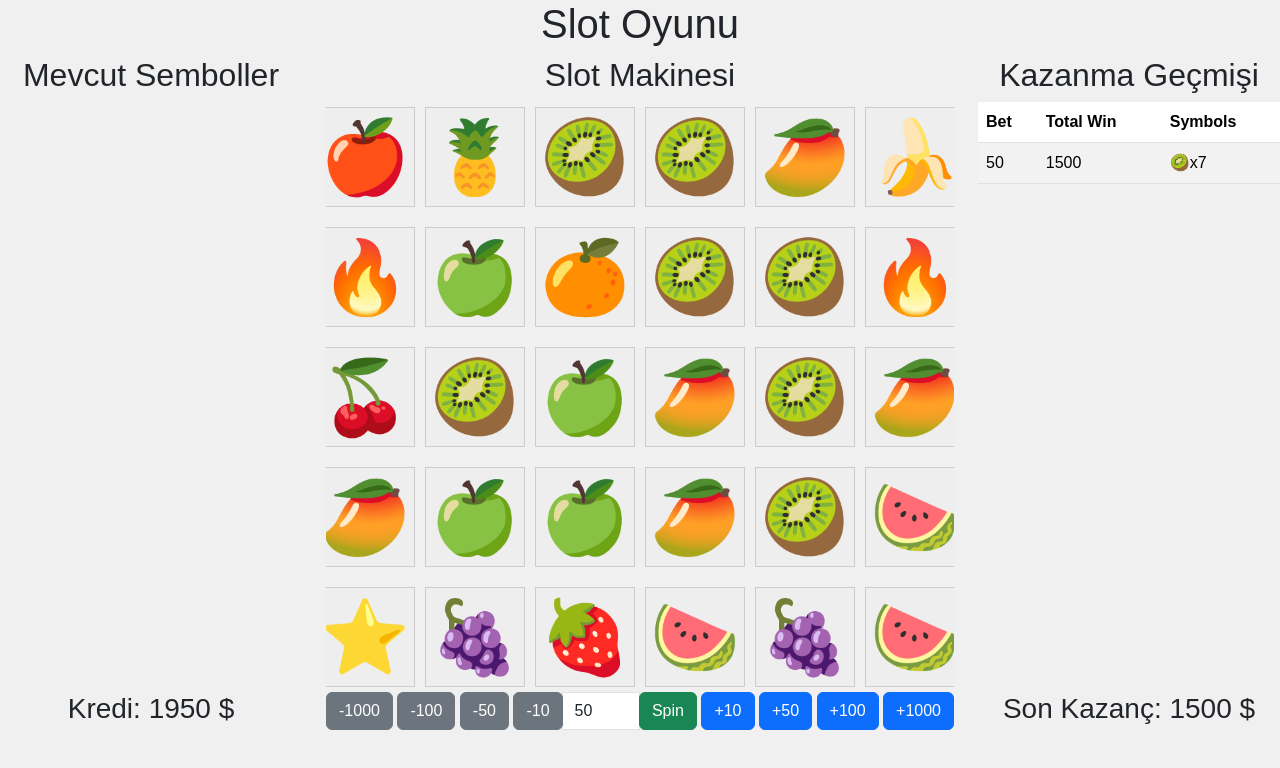
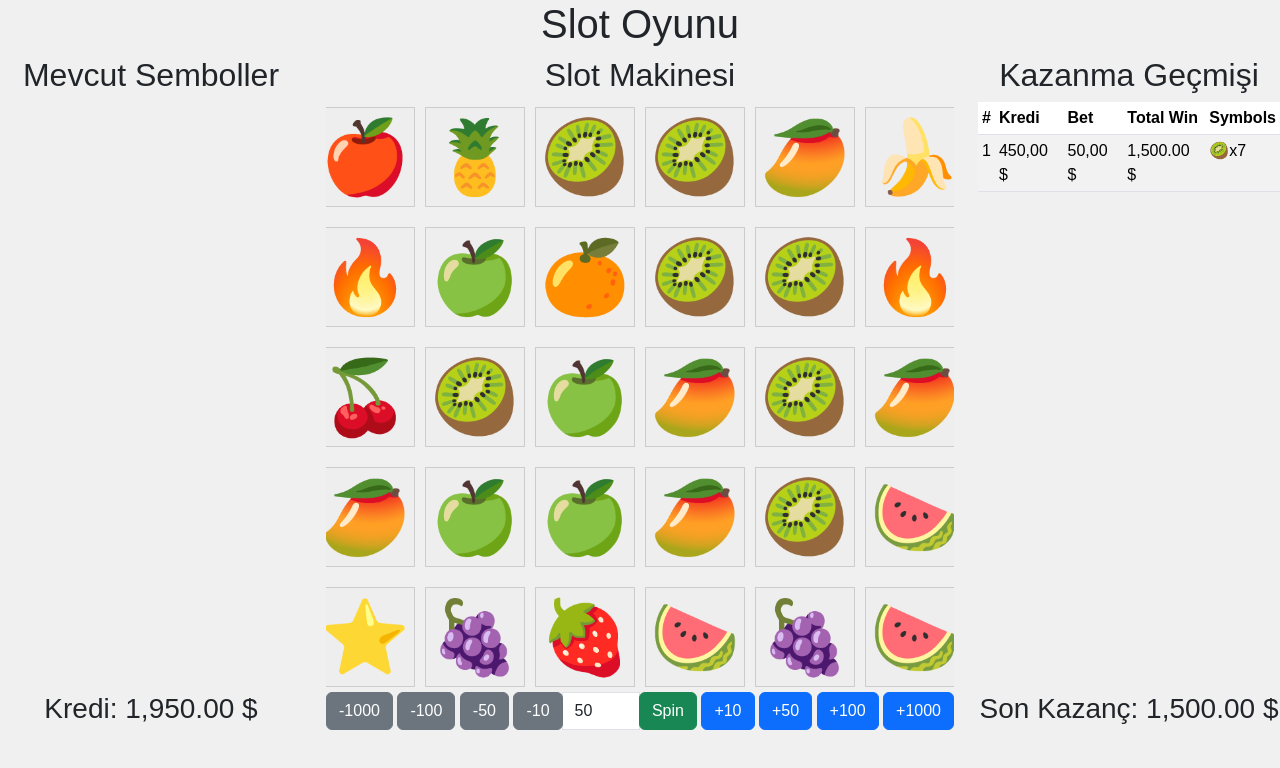
Before and after one commit to battincik/basic-slots-game, a plain HTML site: page index.html in a window 1280 px wide. Both pictures are taken after a click on the button "Spin". Drawn offline with nearby package versions, Linux system fonts and the light colour scheme.

Commit message:
v8 :up:
Tablo sm hale getirildi ve yeni şeyler eklendi sırası
mevcut kredi bet ve total win seklinde
para birimleri daha okunaklı oldu
+ bet float ile verilebiliyor yani ondalık olarak kurus olarak falan filan iyi forumlar

```diff
--- a/index.html
+++ b/index.html
@@ -68,9 +68,11 @@
             </div>
             <div class="col-md-3">
                 <h2 class="text-center">Kazanma Geçmişi</h2>
-                <table class="table table-striped" id="history">
+                <table class="table table-striped table-sm table-hover" id="history">
                     <thead>
                         <tr>
+                            <th scope="col">#</th>
+                            <th scope="col">Kredi</th>
                             <th scope="col">Bet</th>
                             <th scope="col">Total Win</th>
                             <th scope="col">Symbols</th>
@@ -86,7 +88,7 @@
         <divider />
         <div class="row">
             <div class="col-md-3">
-                <h3 class="text-center">Kredi: <span id="current-credit"></span> $</h3>
+                <h3 class="text-center">Kredi: <span id="current-credit"></span></h3>
             </div>
             <div class="col-md-6">
                 <div class="input-group">
@@ -107,7 +109,7 @@
                 </div>
             </div>
             <div class="col-md-3">
-                <h3 class="text-center">Son Kazanç: <span id="last-win"></span> $</h3>
+                <h3 class="text-center">Son Kazanç: <span id="last-win"></span></h3>
             </div>
 
 
--- a/script.js
+++ b/script.js
@@ -34,12 +34,12 @@ var increaseButton = document.querySelector("button.btn-primary"); // Artırma b
 var spinButonu = document.querySelector("button.btn-success"); // Spin düğmesini seçiyoruz
 var slotRows = document.querySelectorAll(".slots .row"); // Slot satırlarını seçiyoruz
 
-krediAlani.textContent = kredi; // Kredi miktarını güncelle
-kazancAlani.textContent = sonKazanc; // Kazanç miktarını güncelle
+krediAlani.textContent = formatCurrency(kredi); // Kredi miktarını güncelle
+kazancAlani.textContent = formatCurrency(sonKazanc); // Kazanç miktarını güncelle
 
 spinButonu.addEventListener("click", function () { // Spin düğmesine tıklandığında
     if (spinning) return alert("Dönme işlemi devam ediyor, lütfen bekleyin!"); // Dönme işlemi devam ediyorsa, kullanıcıya uyarı ver
-    var currentBet = parseInt(betInput.value); // Mevcut bahis değerini alıyoruz
+    var currentBet = parseFloat(betInput.value); // Mevcut bahis değerini alıyoruz
     if (currentBet <= 0) { // Bahis miktarı 0 veya daha az ise
         return alert("Lütfen geçerli bir bahis miktarı girin."); // Bahis miktarı 0 veya daha az ise, kullanıcıya uyarı ver
     } else if (currentBet > kredi) { // Bahis miktarı, mevcut kredi miktarını aşıyorsa
@@ -47,7 +47,7 @@ spinButonu.addEventListener("click", function () { // Spin düğmesine tıkland
     }
     clearSlots(); // Slotları temizle
     kredi -= currentBet; // Krediden bahis miktarını çıkar
-    krediAlani.textContent = kredi; // Kredi miktarını güncelle
+    krediAlani.textContent = formatCurrency(kredi); // Kredi miktarını güncelle
     spinning = true; // Dönme işlemi devam ediyor
     spinButonu.disabled = true; // Spin düğmesini devre dışı bırak
     slotAnimationsComplete = 0; // Tamamlanan animasyonları sıfırla
@@ -134,7 +134,7 @@ function checkForSixOrMore(sortedEmojiCounts) { // 6 veya daha fazla aynı emoji
 } // 6 veya daha fazla aynı emoji gelip gelmediğini kontrol et
 
 function calculateWinAmount(sortedEmojiCounts) { // Kazanç miktarını hesapla
-    var currentBet = parseInt(betInput.value); // Mevcut bahis değerini alıyoruz
+    var currentBet = parseFloat(betInput.value); // Mevcut bahis değerini alıyoruz
     var totalWin = 0; // Toplam kazanç değişkeni
     for (var emoji in sortedEmojiCounts) { // Sıralanmış sonuçlar üzerinde döngü
         if (sortedEmojiCounts.hasOwnProperty(emoji) && sortedEmojiCounts[emoji] >= 6) { // Sıralanmış sonuçlar üzerinde döngü
@@ -148,14 +148,13 @@ function calculateWinAmount(sortedEmojiCounts) { // Kazanç miktarını hesapla
 } // Kazanç miktarını hesapla
 
 function handleWin(totalWin, emojiTypes) { // Kazançları yönet
+    var spinNumber = pastResults.length + 1; // Spin numarasını al, geçmiş sonuçlar uzunluğuna 1 eklenerek hesaplanır
+    var currentBet = parseFloat(betInput.value); // Mevcut bahis değerini alıyoruz
+    addToHistory(spinNumber, kredi, currentBet, totalWin, emojiTypes); // Sonucu geçmiş sonuçlara ekle
     kredi += totalWin; // Krediye kazançları ekle
-    krediAlani.textContent = kredi; // Kredi miktarını güncelle
-    //console.log("Kazanç: " + totalWin + " kredi"); // Konsola kazanç miktarını yaz
-    var emojiLocationsArray = getEmojiLocations(); // Emoji konumlarını al
-    addToHistory(parseInt(betInput.value), totalWin, emojiTypes); // Sonucu geçmiş sonuçlara ekle
-    kazancAlani.textContent = totalWin; // Kazanç miktarını güncelle
-    //console.log(emojiLocationsArray); // Konsola emoji konumlarını yaz
-} // Kazançları yönet
+    krediAlani.textContent = formatCurrency(kredi); // Kredi miktarını güncelle
+    kazancAlani.textContent = formatCurrency(totalWin); // Kazanç miktarını güncelle
+}
 
 function collectResults() { // Sonuçları topla
     spinButonu.disabled = false; // Spin düğmesini etkinleştir
@@ -180,8 +179,8 @@ function getEmojiLocations() { // Emoji konumlarını al
 
 document.querySelectorAll("button.btn-secondary").forEach(function (button) { // Azaltma butonlarına tıklanıldığında
     button.addEventListener("click", function () {
-        var decrementAmount = parseInt(button.getAttribute("data-value")); // Azaltma miktarını al
-        var currentBet = parseInt(betInput.value); // Mevcut bahis değerini al
+        var decrementAmount = parseFloat(button.getAttribute("data-value")); // Azaltma miktarını al
+        var currentBet = parseFloat(betInput.value); // Mevcut bahis değerini al
         if (currentBet >= decrementAmount) { // Minimum bahis değerini aşmıyorsak
             betInput.value = (currentBet - decrementAmount).toString(); // Bahis değerini azalt
         }
@@ -190,8 +189,8 @@ document.querySelectorAll("button.btn-secondary").forEach(function (button) { //
 
 document.querySelectorAll("button.btn-primary").forEach(function (button) { // Artırma butonlarına tıklanıldığında
     button.addEventListener("click", function () {
-        var incrementAmount = parseInt(button.getAttribute("data-value")); // Artırma miktarını al
-        var currentBet = parseInt(betInput.value); // Mevcut bahis değerini al
+        var incrementAmount = parseFloat(button.getAttribute("data-value")); // Artırma miktarını al
+        var currentBet = parseFloat(betInput.value); // Mevcut bahis değerini al
         var maxBet = kredi; // Maksimum bahis miktarı krediye eşittir
         if (currentBet < maxBet) { // Maksimum bahis değerini aşmıyorsak
             if (currentBet + incrementAmount <= maxBet) { // Artırma miktarı eklediğimizde maksimum bahis değerini aşmıyorsa
@@ -203,7 +202,7 @@ document.querySelectorAll("button.btn-primary").forEach(function (button) { // A
     });
 });
 
-function addToHistory(bet, totalWin, emojiTypes) {
+function addToHistory(spinNumber, kredi, bet, totalWin, emojiTypes) {
     var historyTable = document.getElementById("history"); // Geçmiş tablosunu seçiyoruz
     var historyBody = historyTable.querySelector("tbody"); // Tablonun tbody bölümünü seçiyoruz
     if (pastResults.length >= maxPastResults) { // Geçmiş sonuçlardan fazlaysa
@@ -211,15 +210,26 @@ function addToHistory(bet, totalWin, emojiTypes) {
         historyBody.removeChild(historyBody.firstChild); // Tablodaki ilk satırı kaldır
     } // Geçmiş sonuçlardan fazlaysa, en eski sonucu kaldır
     var newRow = document.createElement("tr"); // Yeni bir satır oluştur
+    var spinCell = document.createElement("td"); // Spin numarasını yaz
+    spinCell.textContent = spinNumber; // Spin numarasını yaz
+    var krediCell = document.createElement("td"); // Kredi miktarını yaz
+    krediCell.textContent = formatCurrency(kredi); // Kredi miktarını yaz
     var betCell = document.createElement("td"); // Bet miktarını yaz
-    betCell.textContent = bet; // Bet miktarını yaz
-    var totalWinCell = document.createElement("td"); // Emoji türlerini ve sayılarını yaz
-    totalWinCell.textContent = totalWin; // Emoji türlerini ve sayılarını yaz
+    betCell.textContent = formatCurrency(bet); // Bet miktarını yaz
+    var totalWinCell = document.createElement("td"); // Toplam Kazanç miktarını yaz
+    totalWinCell.textContent = formatCurrency(totalWin); // Toplam Kazanç miktarını yaz
     var symbolsCell = document.createElement("td"); // Emoji türlerini ve sayılarını yaz
     symbolsCell.textContent = emojiTypes.map(emojiType => emojiType.emoji + "x" + emojiType.count).join(", "); // Emoji türlerini ve sayılarını yaz
+    newRow.appendChild(spinCell); // Sütunları satıra ekle
+    newRow.appendChild(krediCell); // Sütunları satıra ekle
     newRow.appendChild(betCell); // Sütunları satıra ekle
     newRow.appendChild(totalWinCell); // Sütunları satıra ekle
     newRow.appendChild(symbolsCell); // Sütunları satıra ekle
     historyBody.appendChild(newRow); // Tabloya yeni satırı ekle
-    pastResults.push({ bet: bet, totalWin: totalWin, emojiTypes: emojiTypes }); // Geçmiş sonuçlara ekle
+    pastResults.push({ spinNumber: spinNumber, kredi: kredi, bet: bet, totalWin: totalWin, emojiTypes: emojiTypes }); // Geçmiş sonuçlara ekle
 }
+
+
+function formatCurrency(amount) {
+    return amount.toFixed(2).replace(/\B(?=(\d{3})+(?!\d))/g, '.').replace('.', ',') + " $";
+}
```
